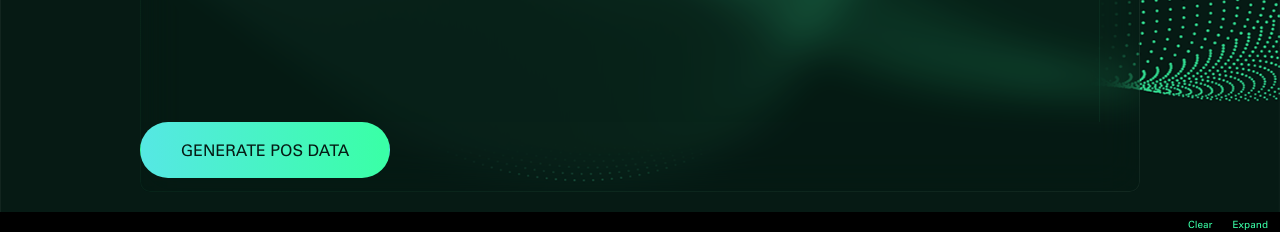
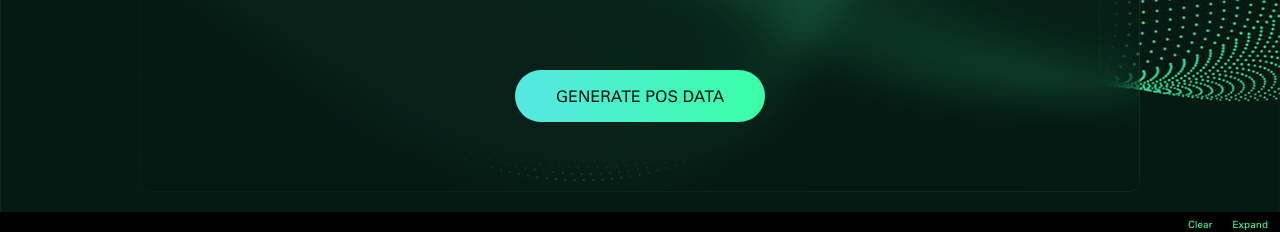
Before and after one commit to spacemeshos/sm-init-app-v2, a React (Create React App) app: page /generate in a window 1280 px wide. Shown: the part 558-790 px from the top of the page. Built offline with nearby package versions, Linux system fonts and the light colour scheme; no server answers.

Commit message:
refactor Generate component to consolidate modal logic and improve tab collapse functionality

```diff
--- a/src/pages/Generate.tsx
+++ b/src/pages/Generate.tsx
@@ -62,6 +62,10 @@ const TabsContainer = styled.div`
   height: 500px;
   position: relative;
   top: 180px;
+  display: flex;
+  flex-direction: column;
+  align-items: center;
+  justify-content: center;
 `;
 
 const AdvancedSettingsButton = styled.button`
@@ -123,6 +127,7 @@ const Generate: React.FC = () => {
   const [error, setError] = useState<string | null>(null);
   const [showAdvancedSettings, setShowAdvancedSettings] =
     useState<boolean>(false);
+  const [isTabsCollapsed, setIsTabsCollapsed] = useState<boolean>(false);
   const { updateConsole } = useConsole();
   const { settings, setSettings } = useSettings();
   const { run, response } = FindProviders();
@@ -381,8 +386,6 @@ const Generate: React.FC = () => {
   return (
     <>
       <Background src={BackgroundImage} />
-      <BackButton />
-      <Wrapper>
       {/* Validation Error Modal */}
       <Modal
         isOpen={showValidationModal}
@@ -421,8 +424,8 @@ const Generate: React.FC = () => {
             <br />
             Leave your PC on and plugged into a power source 24/7.
             <br />
-              Your GPU will operate at its full capacity to generate the Proof
-              of Space (PoS) data.
+            Your GPU will operate at its full capacity to generate the Proof of
+            Space (PoS) data.
             <br />
             <br />
             The duration of this process depends on your hardware and setup,
@@ -430,13 +433,14 @@ const Generate: React.FC = () => {
             significant effort initially, this is a one-time task.
             <br />
             <br />
-              Once your PoS data is successfully generated, you'll be ready to
-              set up a node and actively participate in the network to start
-              earning rewards.
+            Once your PoS data is successfully generated, you'll be ready to set
+            up a node and actively participate in the network to start earning
+            rewards.
           </>
         }
       />
-
+      <BackButton />
+      <Wrapper>
         <MainContainer>
           <PageTitleWrapper>
             <Header text={getPageTitle()} />
@@ -452,7 +456,9 @@ const Generate: React.FC = () => {
               onTabChange={handleTabChange}
               width={1000}
               height={500}
+              onCollapseChange={setIsTabsCollapsed}
             />
+            {!isTabsCollapsed && (
               <Button
                 label={isGenerating ? 'Starting...' : 'Generate POS Data'}
                 onClick={handleGenerateClick}
@@ -460,6 +466,7 @@ const Generate: React.FC = () => {
                 height={56}
                 disabled={isGenerating}
               />
+            )}
           </TabsContainer>
 
           {error && <ErrorMessage text={error} />}
```
Lines whose indentation alone changed are shown as unchanged.
